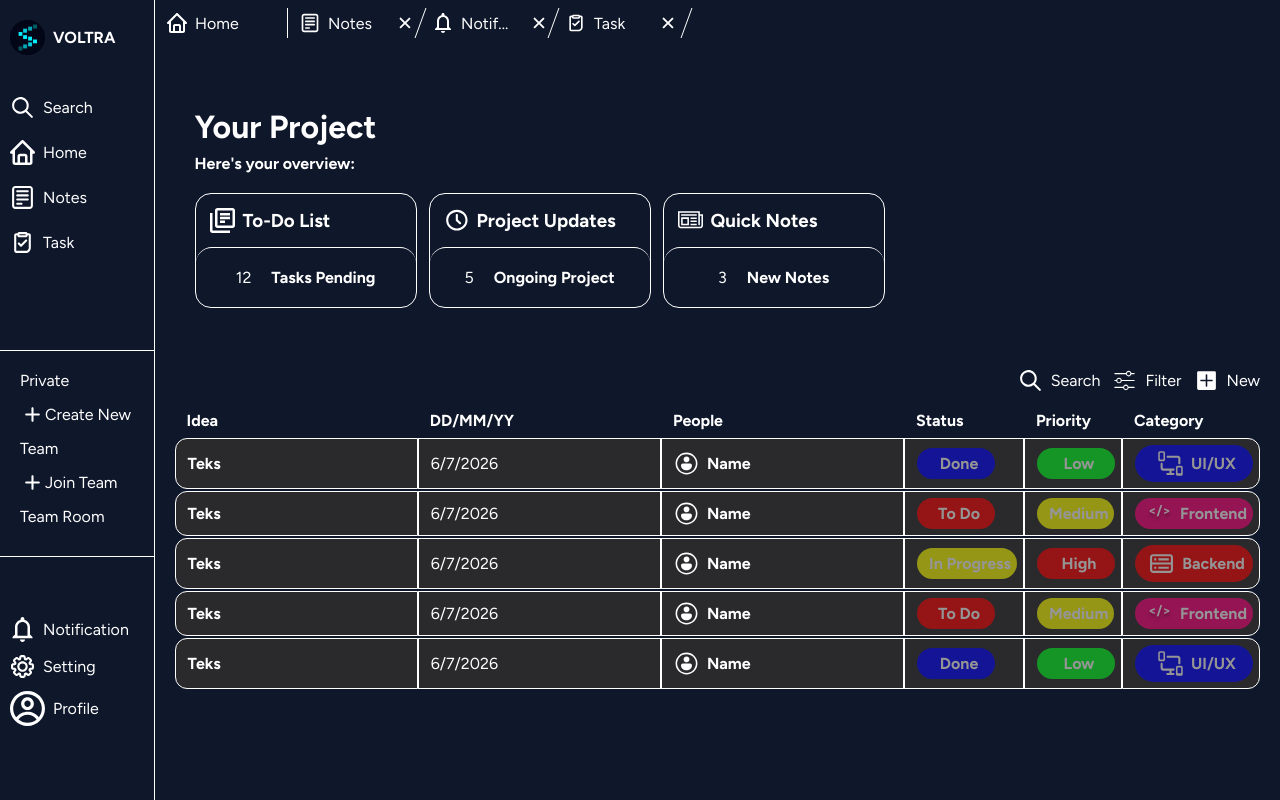
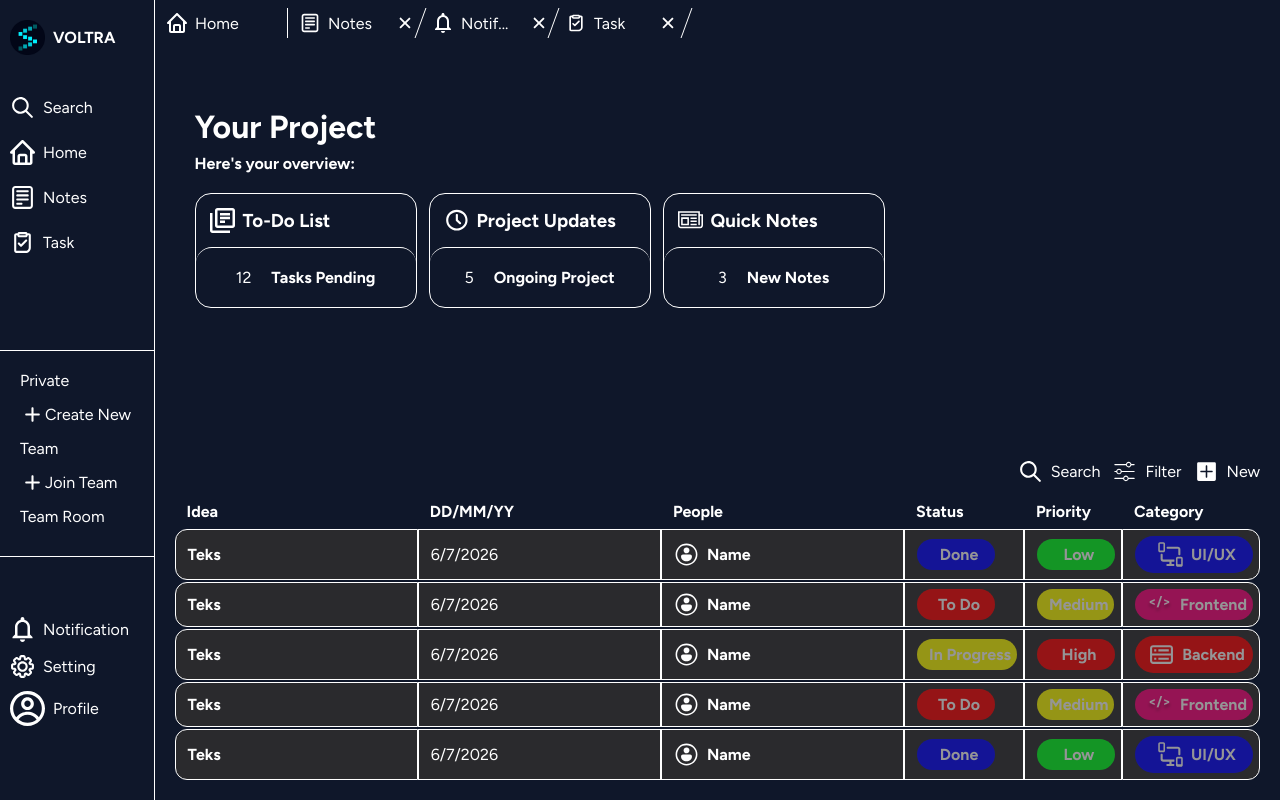
Before and after one commit to RakaPrasetyaHidayat/VOLTRA, a React (Create React App) app: page /home in a window 1280 px wide. Built offline with nearby package versions, Linux system fonts and the light colour scheme.

Commit message:
Memperbaiki style Home

```diff
--- a/src/pages/home/Home.module.css
+++ b/src/pages/home/Home.module.css
@@ -28,6 +28,10 @@
     grid-template-columns: auto 1fr;
 }
 
+#mainContent {
+    display: grid;
+    grid-template-rows: auto 1fr auto;
+}
 #pages {
     display: flex;
     flex-direction: row;
```
